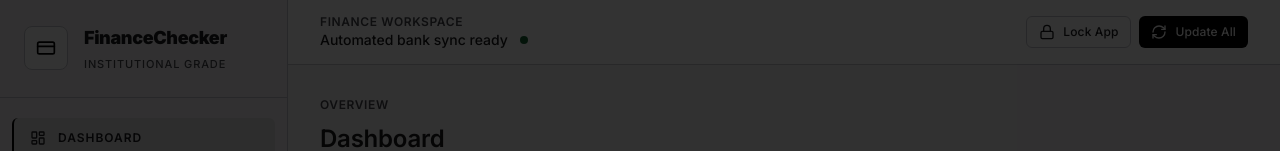
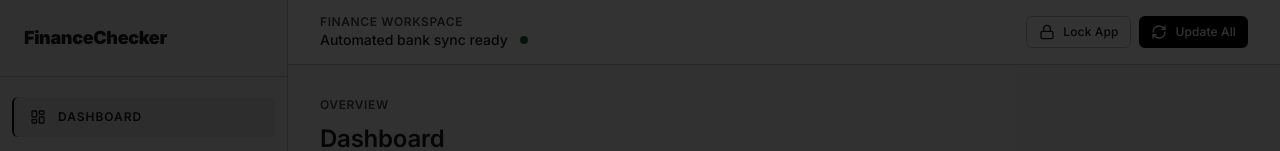
Before and after one commit to razamit/expense_manager, a Next.js app: page / in a window 1280 px wide. Shown: the top 151 px of the page. Built offline with nearby package versions, Linux system fonts and the light colour scheme; no server answers; the database is empty.

Commit message:
feat: simplify sidebar layout by removing institutional grade label

```diff
--- a/src/components/layout/MobileSidebar.tsx
+++ b/src/components/layout/MobileSidebar.tsx
@@ -33,9 +33,6 @@ export function MobileSidebar({ open, onClose }: MobileSidebarProps) {
           <div>
             <p className="text-base font-black tracking-[-0.02em] text-foreground">
               FinanceChecker
-            </p>
-            <p className="mt-1 text-[11px] font-medium uppercase tracking-[0.08em] text-muted-foreground">
-              Institutional Grade
             </p>
           </div>
           <Button variant="ghost" size="icon" onClick={onClose} aria-label="Close navigation">
--- a/src/components/layout/Sidebar.tsx
+++ b/src/components/layout/Sidebar.tsx
@@ -28,19 +28,11 @@ export function Sidebar() {
   return (
     <aside className="fixed inset-y-0 left-0 z-40 hidden w-72 flex-col border-r border-outline-variant bg-sidebar md:flex">
       <div className="border-b border-outline-variant px-6 py-6">
-        <Link href="/" className="flex items-center gap-4">
-          <div className="flex h-11 w-11 items-center justify-center rounded-lg border border-outline-variant bg-surface-container-lowest text-primary">
-            <CreditCard className="h-5 w-5" />
-          </div>
-          <div className="min-w-0">
-            <p className="text-lg font-black tracking-[-0.02em] text-foreground">
-              FinanceChecker
-            </p>
-            <p className="mt-1 text-[11px] font-medium uppercase tracking-[0.08em] text-muted-foreground">
-              Institutional Grade
-            </p>
-          </div>
-        </Link>
+        <div className="min-w-0">
+          <p className="text-lg font-black tracking-[-0.02em] text-foreground">
+            FinanceChecker
+          </p>
+        </div>
       </div>
       <ScrollArea className="flex-1 px-3 py-5">
         <nav className="flex flex-col gap-1">
```
